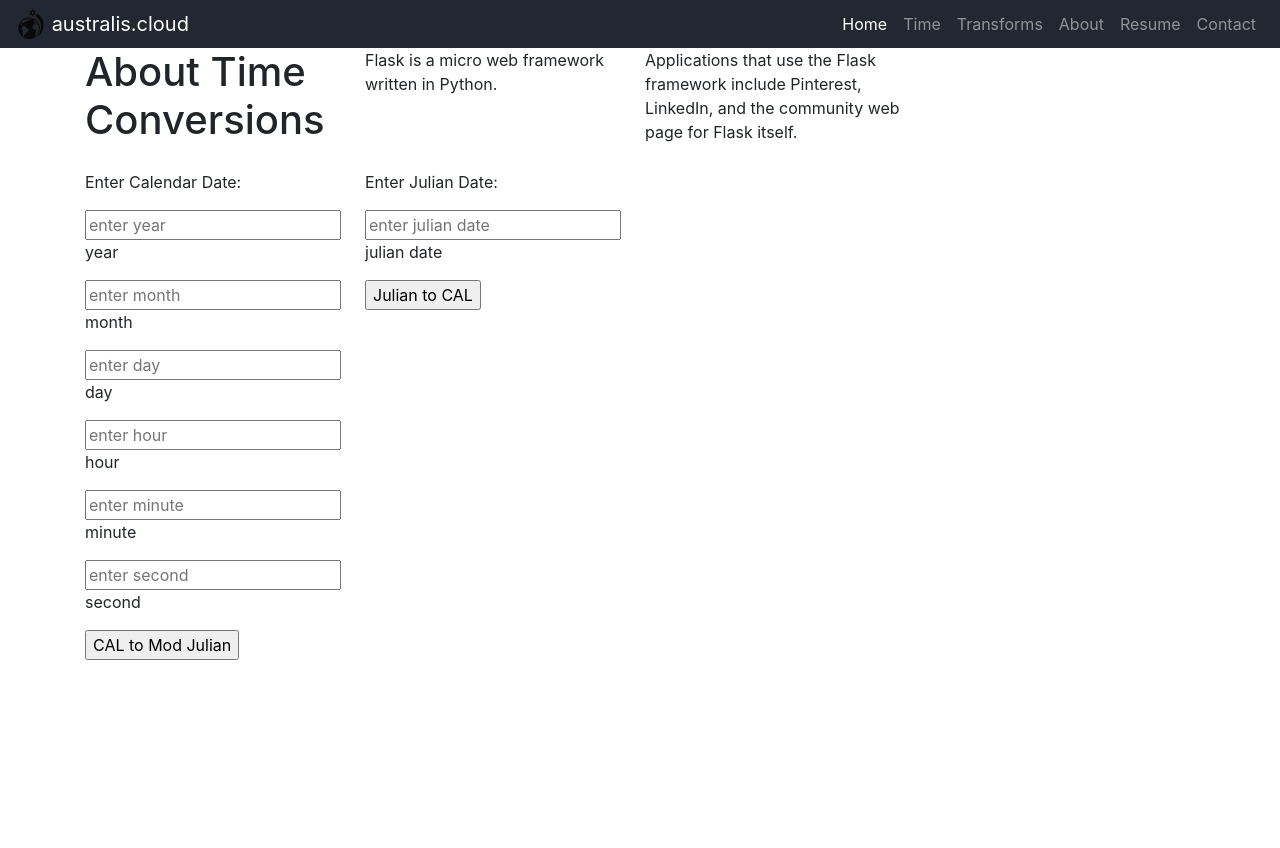
After one commit to snpham/australis, a Flask app: page /time in a window 1280 px wide. The commit adds this page. Run offline with Flask 2, Linux system fonts and the light colour scheme; some libraries are stand-ins or nearby versions.

Commit message:
adding time template and jd-cal functions, routes to time and transforms, initial css template, background, textwriter script, and updating several html layouts

```diff
--- /dev/null
+++ b/astro/main/functions.py
@@ -0,0 +1,6 @@
+
+def addition(number1, number2):
+    return number1 + number2
+
+def multiplication(number1, number2):
+    return number1*number2
--- a/astro/main/routes.py
+++ b/astro/main/routes.py
@@ -1,4 +1,8 @@
 from flask import render_template, request, Blueprint
+from astro.main.functions import *
+import sys
+sys.path.insert(0, '..')
+from astralib.math_helpers.time_systems import *
 
 
 main = Blueprint('main', __name__)
@@ -8,3 +12,59 @@ main = Blueprint('main', __name__)
 @main.route("/home")
 def home():
     return render_template('home.html')
+
+
+@main.route("/about")
+def about():
+    return render_template('about.html', title='About')
+
+
+@main.route("/transforms", methods=["GET", "POST"])
+def transforms():
+    errors = []
+    result = None
+    if request.method == "POST":
+        number1 = None
+        number2 = None
+        try:
+            number1 = float(request.form["number1"])
+        except:
+            errors.append(request.form["number1"])
+        try:
+            number2 = float(request.form["number2"])
+        except:
+            errors.append(request.form["number2"])
+        if number1 is not None and number2 is not None:
+            if request.form["action"] == "Add":
+                result = addition(number1, number2)
+            if request.form["action"] == "Multiply":
+                result = multiplication(number1, number2)
+    return render_template('transforms.html', errors=errors, result=result)
+
+
+@main.route("/time", methods=["GET", "POST"])
+def time():
+    errors = []
+    result = None
+    if request.method == "POST":
+        if request.form["action"] == "CAL to Mod Julian":
+            year = int(request.form["year"])
+            month = int(request.form["month"])
+            day = int(request.form["day"])
+            hour = int(request.form["hour"])
+            minute = int(request.form["minute"])
+            second = float(request.form["second"])
+            caldate = (year, month, day, hour, minute, second)
+            jd, mjd = get_JD(year, month, day, hour, minute, second)
+            result = jd
+            return render_template('time.html', errors=errors, result=result, inputdate=caldate, calc='CAL2JD')
+        elif request.form["action"] == "Julian to CAL":
+            jd = float(request.form["JD"])
+            date = date_from_jd(jd)
+            result = date
+            return render_template('time.html', errors=errors, result=result, inputdate=jd, calc='JD2CAL')
+    return render_template('time.html')
+
+# @main.route("/resume")
+# def resume():
+#     return render_template('resume.html', title='My Resume')
--- /dev/null
+++ b/astro/static/css/style.css
@@ -0,0 +1,132 @@
+
+/* create CS grids */
+section {
+    display: grid;
+    width: (100vw - 10px);
+    height: 100vh;
+    grid-column-gap: 10px;
+    grid-row-gap: 10px;
+    grid-template-columns: repeat(4, 1fr);
+    grid-template-rows: repeat(4, 1fr);
+  }
+
+/* set root color */
+:root {
+    --brandColor: white;
+  }
+
+/* set navigation bar color */
+.navbar-custom {
+    background-color: #1b1f29;
+    opacity: 96%;
+}
+
+/* create boucing arrow at bottom of screen */
+.bounce {
+    position:fixed;
+    left:50%;
+    bottom:0;
+    margin-top:-25px;
+    margin-left:-25px;
+    height:50px;
+    width:50px;
+    background: url('../images/Arrow.png');
+    background-size: 100% auto;
+    -webkit-animation:bounce 1s infinite;
+    -moz-animation:bounce 1s infinite;
+    -o-animation:bounce 1s infinite;
+    animation:bounce 1s infinite;
+
+  }
+
+/* welcome text grid location */
+.item-welcome {
+    grid-area: 1 / 2 / span 1 / span 2;
+}
+
+/* typewriter text grid location */
+.item-textwriter {
+    grid-area: 2 / 2 / span 1 / span 2;
+}
+
+/* welcome text format */
+.welcome {
+  font-size: 46px;
+  /* position: absolute; */
+  top: 5%;
+  left: 50%;
+  font-weight: 100;
+  color: var(--brandColor);
+  text-align: center;
+  font-family: 'Questrial', sans-serif;
+  text-decoration: none;
+}
+
+/* typewriter text format */
+.typer {
+    font-size: 34px;
+    /* position: absolute; */
+    top: 5%;
+    left: 50%;
+    font-weight: 100;
+    color: var(--brandColor);
+    text-align: center;
+    font-family: 'Roboto', sans-serif;
+    text-decoration: none;
+}
+
+/* author name text */
+.item-name {
+    grid-area: 3 / 2 / span 1 / span 2;
+  }
+
+/* author name text */
+.name {
+    /* position: absolute; */
+    text-align: center;
+    font-size: 120px;
+    color: var(--brandColor);
+    font-family: 'Questrial', sans-serif;
+  }
+
+/* author title and company */
+.name-title {
+  color: black;
+  text-align: center;
+  font-size: 40px;
+  margin-top: -20px;
+  font-family: 'Roboto', sans-serif;
+}
+
+
+
+/* set bouncing arrow viewing settings */
+@media only screen and (max-width: 1023px) {
+    .bounce {
+        display: none;
+    }
+}
+
+@-webkit-keyframes bounce {
+0%       { bottom:0px; }
+50%      { bottom:15px; }
+100%     {bottom:30;}
+}
+
+@-moz-keyframes bounce {
+0%       { bottom:0px; }
+50%      { bottom:15px; }
+100%     {bottom:30;}
+}
+
+@-o-keyframes bounce {
+0%       { bottom:0px; }
+50%      { bottom:15px; }
+100%     {bottom:30;}
+}
+
+@keyframes bounce {
+0%       { bottom:0px; }
+50%      { bottom:15px; }
+100%     {bottom:30;}
+}
--- /dev/null
+++ b/astro/static/js/textwriter.js
@@ -0,0 +1,65 @@
+var TxtType = function(el, toRotate, period)
+{
+    this.toRotate = toRotate;
+    this.el = el;
+    this.loopNum = 0;
+    this.period = parseInt(period, 10) || 200;
+    this.txt = '';
+    this.tick();
+    this.isDeleting = false;
+};
+
+TxtType.prototype.tick = function()
+{
+    var i = this.loopNum % this.toRotate.length;
+    var fullTxt = this.toRotate[i];
+
+    if (this.isDeleting)
+    {
+        this.txt = fullTxt.substring(0, this.txt.length - 1);
+    }
+    else
+    {
+        this.txt = fullTxt.substring(0, this.txt.length + 1);
+    }
+
+    this.el.innerHTML = '<span class="wrap">'+this.txt+'</span>';
+    var that = this;
+    var delta = 100;
+
+    if (this.isDeleting)
+    {
+        delta /= 2;
+    }
+    if (!this.isDeleting && this.txt === fullTxt)
+    {
+        delta = this.period;
+        this.isDeleting = true;
+    }
+    else if (this.isDeleting && this.txt === '')
+    {
+        this.isDeleting = false;
+        this.loopNum++;
+        delta = 200;
+    }
+    setTimeout(function() { that.tick(); }, delta);
+};
+
+window.onload = function()
+{
+    var elements = document.getElementsByClassName('typewrite');
+    for (var i=0; i<elements.length; i++)
+    {
+        var toRotate = elements[i].getAttribute('data-type');
+        var period = elements[i].getAttribute('data-period');
+        if (toRotate)
+        {
+            new TxtType(elements[i], JSON.parse(toRotate), period);
+        }
+    }
+
+    var css = document.createElement("style");
+    css.type = "text/css";
+    css.innerHTML = ".typewrite > .wrap { border-right: 0.06em solid #eaeaea }";
+    document.body.appendChild(css);
+};
--- a/astro/templates/layout.html
+++ b/astro/templates/layout.html
@@ -1,46 +1,77 @@
-<!DOCTYPE html>
-<html>
+<!doctype html>
+<html lang="en">
   <head>
     <!-- Required meta tags -->
     <meta charset="utf-8">
     <meta name="viewport" content="width=device-width, initial-scale=1, shrink-to-fit=no">
 
     <!-- Bootstrap CSS -->
-    <link rel="stylesheet" href="https://maxcdn.bootstrapcdn.com/bootstrap/4.0.0/css/bootstrap.min.css" integrity="sha384-Gn5384xqQ1aoWXA+058RXPxPg6fy4IWvTNh0E263XmFcJlSAwiGgFAW/dAiS6JXm" crossorigin="anonymous">
-    <link rel="stylesheet" type="text/css" href="{{ url_for('static', filename='main.css') }}">
+    <link rel="stylesheet" href="https://stackpath.bootstrapcdn.com/bootstrap/4.3.1/css/bootstrap.min.css" integrity="sha384-ggOyR0iXCbMQv3Xipma34MD+dH/1fQ784/j6cY/iJTQUOhcWr7x9JvoRxT2MZw1T" crossorigin="anonymous">
+    <link rel="stylesheet" type="text/css" href="{{ url_for('static', filename='css/style.css') }}">
 
-    {% if title %}
-        <title>Australis - {{ title }}</title>
-    {% else %}
-        <title>Australis</title>
-    {% endif %}
+    <!-- Fonts -->
+    <link rel="preconnect" href="https://fonts.gstatic.com">
+    <link href="https://fonts.googleapis.com/css2?family=Questrial&family=Roboto&display=swap" rel="stylesheet">
+
+    <!-- Scripts -->
+    <script src="{{ url_for('static', filename='js/textwriter.js') }}"></script>
+
+    <!-- Title -->
+    <title>{% block title %} {% endblock %}</title>
+
+    <!-- Background -->
+    {% block background %} {% endblock %}
+
+
   </head>
+  <body>
 
-<body>
-    <header class="site-header">
-      <nav class="navbar navbar-expand-md navbar-dark bg-steel fixed-top">
-        <div class="container">
-          <a class="navbar-brand mr-4" href="/">Australis Cloud</a>
-          <button class="navbar-toggler" type="button" data-toggle="collapse" data-target="#navbarToggle" aria-controls="navbarToggle" aria-expanded="false" aria-label="Toggle navigation">
+    <nav class="navbar navbar-expand-lg navbar-dark navbar-custom py-1">
+      <a class="navbar-brand" href="{{  url_for('main.home') }}">
+        <img src="{{ url_for('static', filename='images/comet.svg') }}" width="30" height="30" class="d-inline-block align-top" alt="">
+        australis.cloud
+      </a>
+      <button class="navbar-toggler" type="button" data-toggle="collapse" data-target="#navbarNav" aria-controls="navbarNav" aria-expanded="false" aria-label="Toggle navigation">
         <span class="navbar-toggler-icon"></span>
       </button>
-          <div class="collapse navbar-collapse" id="navbarToggle">
-            <div class="navbar-nav mr-auto">
-              <a class="nav-item nav-link" href="{{ url_for('main.home') }}">Home</a>
-            </div>
-          </div>
+      <div class="collapse navbar-collapse" id="navbarNav">
+        <ul class="navbar-nav ml-auto">
+          <li class="nav-item active">
+            <a class="nav-link" href="{{  url_for('main.home') }}">Home <span class="sr-only">(current)</span></a>
+          </li>
+          <li class="nav-item">
+            <a class="nav-link" href="{{  url_for('main.time') }}">Time</a>
+          </li>
+          <li class="nav-item">
+            <a class="nav-link" href="{{  url_for('main.transforms') }}">Transforms</a>
+          </li>
+          <li class="nav-item">
+            <a class="nav-link" href="{{ url_for('main.about') }}">About</a>
+          </li>
+          <li class="nav-item">
+            <a class="nav-link" href="{{ url_for('main.resume') }}">Resume</a>
+          </li>
+          <li class="nav-item">
+            <a class="nav-link" href="#">Contact</a>
+          </li>
+          <!-- <li class="nav-item">
+            <a class="nav-link disabled" href="#">Disabled</a>
+          </li> -->
+        </ul>
       </div>
     </nav>
-    </header>
 
-    <div class="col-md-8">
-      {% block content %}{% endblock %}
+
+    <div class="container">
+        {% block content %} {% endblock %}
     </div>
 
     <!-- Optional JavaScript -->
     <!-- jQuery first, then Popper.js, then Bootstrap JS -->
-    <script src="https://code.jquery.com/jquery-3.2.1.slim.min.js" integrity="sha384-KJ3o2DKtIkvYIK3UENzmM7KCkRr/rE9/Qpg6aAZGJwFDMVNA/GpGFF93hXpG5KkN" crossorigin="anonymous"></script>
-    <script src="https://cdnjs.cloudflare.com/ajax/libs/popper.js/1.12.9/umd/popper.min.js" integrity="sha384-ApNbgh9B+Y1QKtv3Rn7W3mgPxhU9K/ScQsAP7hUibX39j7fakFPskvXusvfa0b4Q" crossorigin="anonymous"></script>
-    <script src="https://maxcdn.bootstrapcdn.com/bootstrap/4.0.0/js/bootstrap.min.js" integrity="sha384-JZR6Spejh4U02d8jOt6vLEHfe/JQGiRRSQQxSfFWpi1MquVdAyjUar5+76PVCmYl" crossorigin="anonymous"></script>
+    <script src="https://code.jquery.com/jquery-3.3.1.slim.min.js" integrity="sha384-q8i/X+965DzO0rT7abK41JStQIAqVgRVzpbzo5smXKp4YfRvH+8abtTE1Pi6jizo" crossorigin="anonymous"></script>
+    <script src="https://cdnjs.cloudflare.com/ajax/libs/popper.js/1.14.7/umd/popper.min.js" integrity="sha384-UO2eT0CpHqdSJQ6hJty5KVphtPhzWj9WO1clHTMGa3JDZwrnQq4sF86dIHNDz0W1" crossorigin="anonymous"></script>
+    <script src="https://stackpath.bootstrapcdn.com/bootstrap/4.3.1/js/bootstrap.min.js" integrity="sha384-JjSmVgyd0p3pXB1rRibZUAYoIIy6OrQ6VrjIEaFf/nJGzIxFDsf4x0xIM+B07jRM" crossorigin="anonymous"></script>
+
+  </div>
   </body>
 </html>
--- /dev/null
+++ b/astro/templates/time.html
@@ -0,0 +1,98 @@
+<!DOCTYPE html>
+<html lang="en" dir="ltr">
+  <head>
+    <meta charset="utf-8">
+    <link rel="stylesheet" type="text/css" href="{{ url_for('static', filename='css/transforms.css') }}">
+    <title>Time Conversions</title>
+  </head>
+  <body>
+    {% extends "layout.html" %}
+    {% block content %}
+
+    <section>
+      <!-- each div is a grid cell -->
+      <div><h1> About Time Conversions </h1></div>
+      <div><p> Flask is a micro web framework written in Python.</p></div>
+      <div><p> Applications that use the Flask framework include Pinterest,
+        LinkedIn, and the community web page for Flask itself.</p></div>
+      <div></div>
+
+      <div>
+        {% if result %}
+          <p>Enter Calendar Date:</p>
+            <form action="{{ url_for('main.time') }}" method ="POST">
+                        {% if calc=="CAL2JD" %}
+                          <p><input name="year" placeholder= {{inputdate[0]}} /> year</p>
+                          <p><input name="month" placeholder= {{inputdate[1]}} /> month</p>
+                          <p><input name="day" placeholder= {{inputdate[2]}} /> day</p>
+                          <p><input name="hour" placeholder= {{inputdate[3]}} /> hour</p>
+                          <p><input name="minute" placeholder= {{inputdate[4]}} /> minute</p>
+                          <p><input name="second" placeholder= {{inputdate[5]}} /> second</p>
+                          {{ inputdate }}
+                        {% else %}
+                          <p><input name="year" placeholder= {{result[0]}} /> year</p>
+                          <p><input name="month" placeholder= {{result[1]}} /> month</p>
+                          <p><input name="day" placeholder= {{result[2]}} /> day</p>
+                          <p><input name="hour" placeholder= {{result[3]}} /> hour</p>
+                          <p><input name="minute" placeholder= {{result[4]}} /> minute</p>
+                          <p><input name="second" placeholder= {{result[5]}} /> second</p>
+                          {{ result }}
+                        {% endif %}
+                        <p><input type="submit" name="action" value="CAL to Mod Julian" /></p>
+                    </form>
+          </div>
+          <div>
+            <p>Enter Julian Date:</p>
+            <form action="{{ url_for('main.time') }}" method ="POST">
+              {% if calc=="CAL2JD" %}
+                <p><input name="JD" placeholder= {{result}} /> julian date</p>
+                {{ result }}
+              {% else %}
+                <p><input name="JD" placeholder= {{inputdate}} /> julian date</p>
+              {% endif %}
+              <p><input type="submit" name="action" value="Julian to CAL" /></p>
+            </form>
+        {% else %}
+          <p>Enter Calendar Date:</p>
+          <form action="{{ url_for('main.time') }}" method ="POST">
+                      <p><input name="year" placeholder= "enter year" /> year</p>
+                      <p><input name="month" placeholder= "enter month" /> month</p>
+                      <p><input name="day" placeholder= "enter day" /> day</p>
+                      <p><input name="hour" placeholder= "enter hour" /> hour</p>
+                      <p><input name="minute" placeholder= "enter minute" /> minute</p>
+                      <p><input name="second" placeholder= "enter second" /> second</p>
+                      <p><input type="submit" name="action" value="CAL to Mod Julian" /></p>
+                  </form>
+        </div>
+        <div>
+          <p>Enter Julian Date:</p>
+          <form action="{{ url_for('main.time') }}" method ="POST">
+                      <p><input name="JD" placeholder= "enter julian date" /> julian date</p>
+                      <p><input type="submit" name="action" value="Julian to CAL" /></p>
+                  </form>
+        {% endif %}
+
+
+
+
+      </div>
+      </div>
+      <div></div>
+      <div></div>
+
+      <div></div>
+      <div></div>
+      <div></div>
+      <div></div>
+
+      <div></div>
+      <div></div>
+      <div></div>
+      <div></div>
+
+    </section>
+
+
+    {% endblock %}
+  </body>
+</html>
--- a/requirements.txt
+++ b/requirements.txt
@@ -16,7 +16,6 @@ MarkupSafe==1.1.1
 matplotlib==3.3.3
 numpy==1.19.5
 Pillow==8.1.0
-pkg-resources==0.0.0
 plotly==4.14.3
 pycparser==2.20
 pyparsing==2.4.7
--- a/run.py
+++ b/run.py
@@ -14,6 +14,3 @@ if __name__ == '__main__':
 # >> set FLASK_APP=<script.py>   // to set variable for file
 # >> set FLASK_DEBUG=1     // for debugging w/o quitting flask
 # >> flask run
-
-if __name__ == '__main__':
-    app.run(debug=True)
```
Also changed, not shown: astro/__init__.py (+1 -13 lines), astro/templates/about.html (+18 -0 lines), astro/templates/home.html (+47 -3 lines), astro/templates/transforms.html (added, +55 -0 lines), astro/static/images/Arrow.png (added), astro/static/images/comet.svg (added), astro/static/images/favicon.ico (added), astro/static/images/lunar.jpg (added), astro/static/images/profile.svg (added), astro/static/main.css (deleted), astro/static/main.js (deleted). Lines whose indentation alone changed are shown as unchanged.
